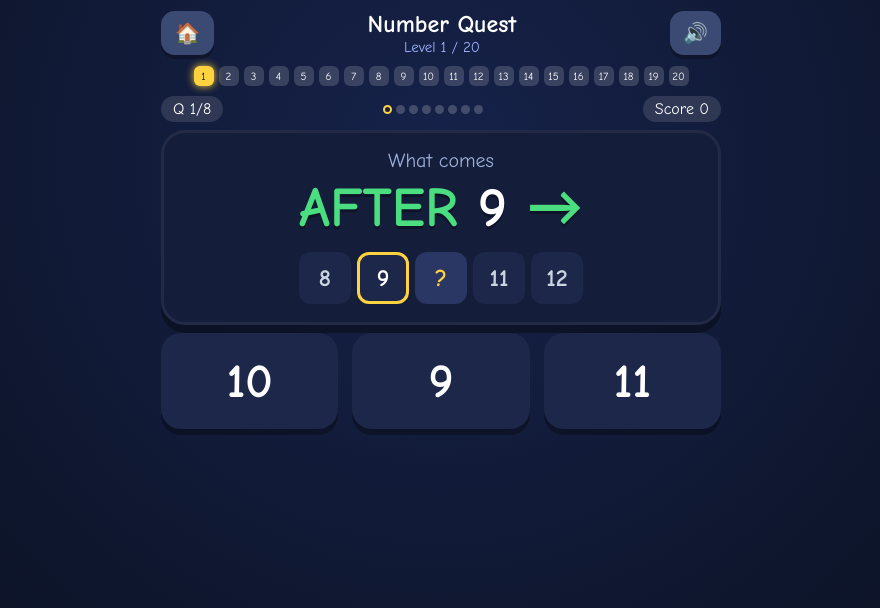
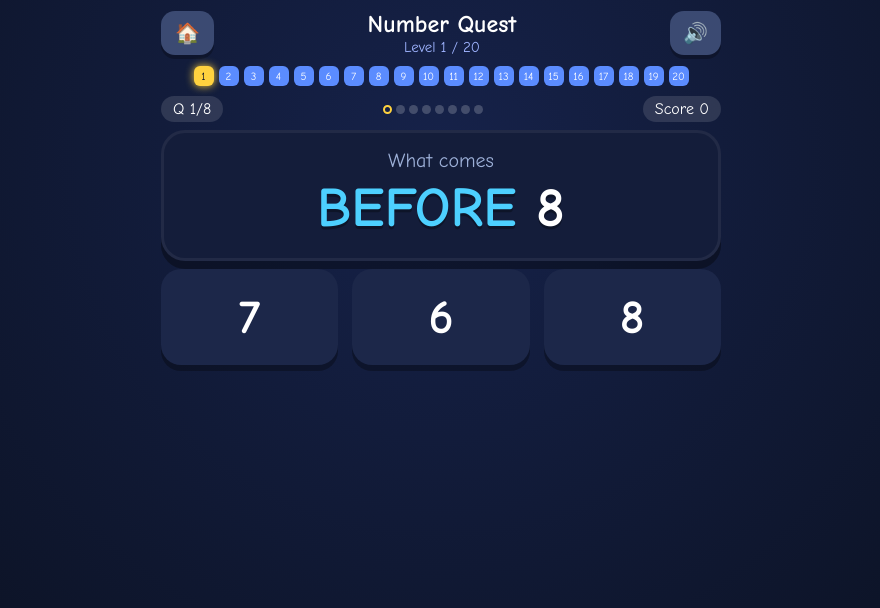
Before and after one commit to financiallyfree2027/YuvaanGames, a plain HTML site: page number-quest.html in a window 1280 px wide. Shown: the whole page, without its empty margins (199-1079 px from the left). Drawn offline with Linux system fonts and the light colour scheme.

Commit message:
Add files via upload

```diff
--- a/number-quest.html
+++ b/number-quest.html
@@ -146,18 +146,18 @@ var DEFSKIP={skip2:[2,94],skip5:[5,85],skip10:[10,70]};
 var THIRDS={after:1/3,before:1/3,between:1/3};
 var SIX={after:1/6,before:1/6,between:1/6,skip2:1/6,skip5:1/6,skip10:1/6};
 var LEVELS=[
- {n:8, strip:true, min:1, max:9,  types:{after:1},                    g:[['after',1],['after',2]]},
- {n:8, strip:true, min:1, max:14, types:{after:1},                    g:[['after',9],['after',10]]},
- {n:8, strip:true, min:2, max:10, types:{before:1},                   g:[['before',2],['before',3]]},
- {n:8, strip:true, min:2, max:15, types:{before:1},                   g:[['before',10],['before',11]]},
- {n:8, strip:true, min:1, max:20, types:{after:.5,before:.5},         g:[['after',20],['before',20]]},
- {n:8, strip:true, min:1, max:20, types:{between:.6,after:.2,before:.2}, g:[['between',6],['between',1]]},
- {n:8, strip:false,min:1, max:20, types:{after:.34,before:.33,between:.33}, g:[]},
- {n:8, strip:false,min:1, max:30, types:THIRDS, g:[['after',19],['before',30]]},
- {n:8, strip:false,min:1, max:30, types:THIRDS, g:[['after',29],['between',19]]},
- {n:10,strip:false,min:1, max:50, types:THIRDS, g:[['after',39],['before',40]]},
- {n:10,strip:false,min:1, max:50, types:THIRDS, g:[['after',49],['between',29]]},
- {n:10,strip:false,min:20,max:70, types:THIRDS, g:[['before',60],['after',59]]},
+ {n:8, strip:false,min:1, max:10, types:{after:.5,before:.5},         g:[]},
+ {n:8, strip:false,min:1, max:15, types:{after:.5,before:.5},         g:[['after',9],['before',10]]},
+ {n:8, strip:false,min:1, max:20, types:{after:.35,before:.35,between:.3}, g:[['between',6]]},
+ {n:8, strip:false,min:1, max:25, types:THIRDS, g:[['before',20]]},
+ {n:8, strip:false,min:1, max:30, types:THIRDS, g:[['after',20],['before',20]]},
+ {n:8, strip:false,min:1, max:40, types:THIRDS, g:[['between',19]]},
+ {n:8, strip:false,min:1, max:50, types:THIRDS, g:[]},
+ {n:8, strip:false,min:1, max:60, types:THIRDS, g:[['after',19],['before',30]]},
+ {n:8, strip:false,min:1, max:70, types:THIRDS, g:[['after',29],['between',19]]},
+ {n:10,strip:false,min:1, max:80, types:THIRDS, g:[['after',39],['before',40]]},
+ {n:10,strip:false,min:1, max:90, types:THIRDS, g:[['after',49],['between',29]]},
+ {n:10,strip:false,min:20,max:100,types:THIRDS, g:[['before',60],['after',59]]},
  {n:10,strip:false,min:1, max:100,types:THIRDS, g:[['after',69],['before',70]]},
  {n:10,strip:false,min:40,max:100,types:THIRDS, g:[['after',79],['before',90],['after',89]]},
  {n:10,strip:false,min:1, max:100,types:THIRDS, g:[['before',1]]},
@@ -311,9 +311,11 @@ function save(){ try{ localStorage.setItem(KEY,JSON.stringify(store)); }catch(e)
 /* ================================================================
    SOUNDS  (WebAudio oscillator beeps only)
 ================================================================ */
-var muted=false, actx=null;
+var muted=false, actx=null, curClip=null;
 function prime(){ try{ actx=actx||new (window.AudioContext||window.webkitAudioContext)();
   if(actx.state==='suspended') actx.resume(); }catch(e){} }
+function playClip(f){ if(muted) return; try{ if(curClip) curClip.pause();
+  curClip=new Audio(f); curClip.volume=1; curClip.play().catch(function(){}); }catch(e){} }
 function tone(freq,dur,vol,type,delay){
   if(muted) return;
   try{ prime();
@@ -353,6 +355,7 @@ function sWhoosh(){ slideTone(500,750,0.12); }
 function sTick(){ tone(990,0.06,0.12); }
 document.getElementById('muteBtn').onclick=function(){
   muted=!muted; this.textContent=muted?'🔇':'🔊';
+  if(muted&&curClip){ try{ curClip.pause(); }catch(e){} }
   if(!muted){ prime(); tone(660,0.1,0.12); }
 };
 document.addEventListener('touchstart',prime,{once:true});
@@ -434,12 +437,10 @@ function renderDots(){
     var cls='ndot';
     if(i===S.lv) cls+=' cur';
     else if((store.stars[i]||0)>0) cls+=' done';
-    else if(i<=store.unlocked) cls+=' unlocked';
+    else cls+=' unlocked';
     d.className=cls;
     d.textContent=(store.stars[i]||0)>=3?'★':i;
-    if(i<=store.unlocked){
-      (function(n){ d.onclick=function(){ sTap(); startLevel(n); }; })(i);
-    }
+    (function(n){ d.onclick=function(){ sTap(); startLevel(n); }; })(i);
     elDots.appendChild(d);
   }
 }
@@ -478,10 +479,10 @@ function renderQ(){
   renderTicks();
   if(q.type==='after'){
     elSmall.textContent='What comes';
-    elBig.innerHTML='<span class="w-after">AFTER</span> <span class="num">'+q.t+'</span> <span class="w-after">→</span>';
+    elBig.innerHTML='<span class="w-after">AFTER</span> <span class="num">'+q.t+'</span>';
   } else if(q.type==='before'){
     elSmall.textContent='What comes';
-    elBig.innerHTML='<span class="w-before">←</span> <span class="w-before">BEFORE</span> <span class="num">'+q.t+'</span>';
+    elBig.innerHTML='<span class="w-before">BEFORE</span> <span class="num">'+q.t+'</span>';
   } else if(q.type==='between'){
     elSmall.textContent='What comes';
     elBig.innerHTML='<span class="w-between">BETWEEN</span>'+
@@ -491,7 +492,7 @@ function renderQ(){
     elSmall.textContent='Keep counting!';
     elBig.innerHTML='<span class="num">'+q.t+', '+(q.t+st)+', '+(q.t+2*st)+',</span> <span class="w-skip">?</span>';
   }
-  elStrip.innerHTML=L.strip?stripHTML(q):'';
+  elStrip.innerHTML='';
   var opts=makeOptions(q,S.lv), tries=0;
   while(tries++<10){
     var set={}, ok=true;
@@ -554,7 +555,7 @@ function choose(i,btn){
     sArp();
     btn.classList.add('correct');
     setTimeout(function(){ burstAt(btn); },80);
-    setTimeout(function(){ showFB(correctHTML(q)); flipStrip(a); },250);
+    setTimeout(function(){ showFB(correctHTML(q)); },250);
     elScore.textContent='Score '+S.score;
     renderTicks();
     setTimeout(next,1800);
@@ -565,7 +566,7 @@ function choose(i,btn){
     var bs=elOpts.querySelectorAll('.opt'), cbtn=null;
     for(var k=0;k<bs.length;k++) if(S.opts[k]===a) cbtn=bs[k];
     setTimeout(function(){ if(cbtn) cbtn.classList.add('reveal'); },450);
-    setTimeout(function(){ showFB(wrongHTML(q)); flipStrip(a); },600);
+    setTimeout(function(){ showFB(wrongHTML(q)); },600);
     renderTicks();
     setTimeout(next,3200);
   }
@@ -614,6 +615,7 @@ function summary(){
     mkBtn('Try Again 💪',function(){ startLevel(S.lv); });
   }
   if(pass){
+    playClip('yesyoudidit.wav');
     sFanfare();
     levelBursts();
     if(finished) setTimeout(levelBursts,600);
@@ -632,7 +634,6 @@ function summary(){
 
 function startLevel(lv){
   lv=Math.max(1,Math.min(20,lv));
-  if(lv>store.unlocked) lv=store.unlocked;
   S={lv:lv,qs:genLevel(lv),qi:0,correct:0,score:0,results:[],locked:false};
   store.level=lv; save();
   hideFB();
@@ -642,7 +643,7 @@ function startLevel(lv){
 }
 
 /* ================= BOOT ================= */
-startLevel(Math.min(store.level||1, store.unlocked||1));
+startLevel(store.level||1);
 
 })();
 </script>
```
